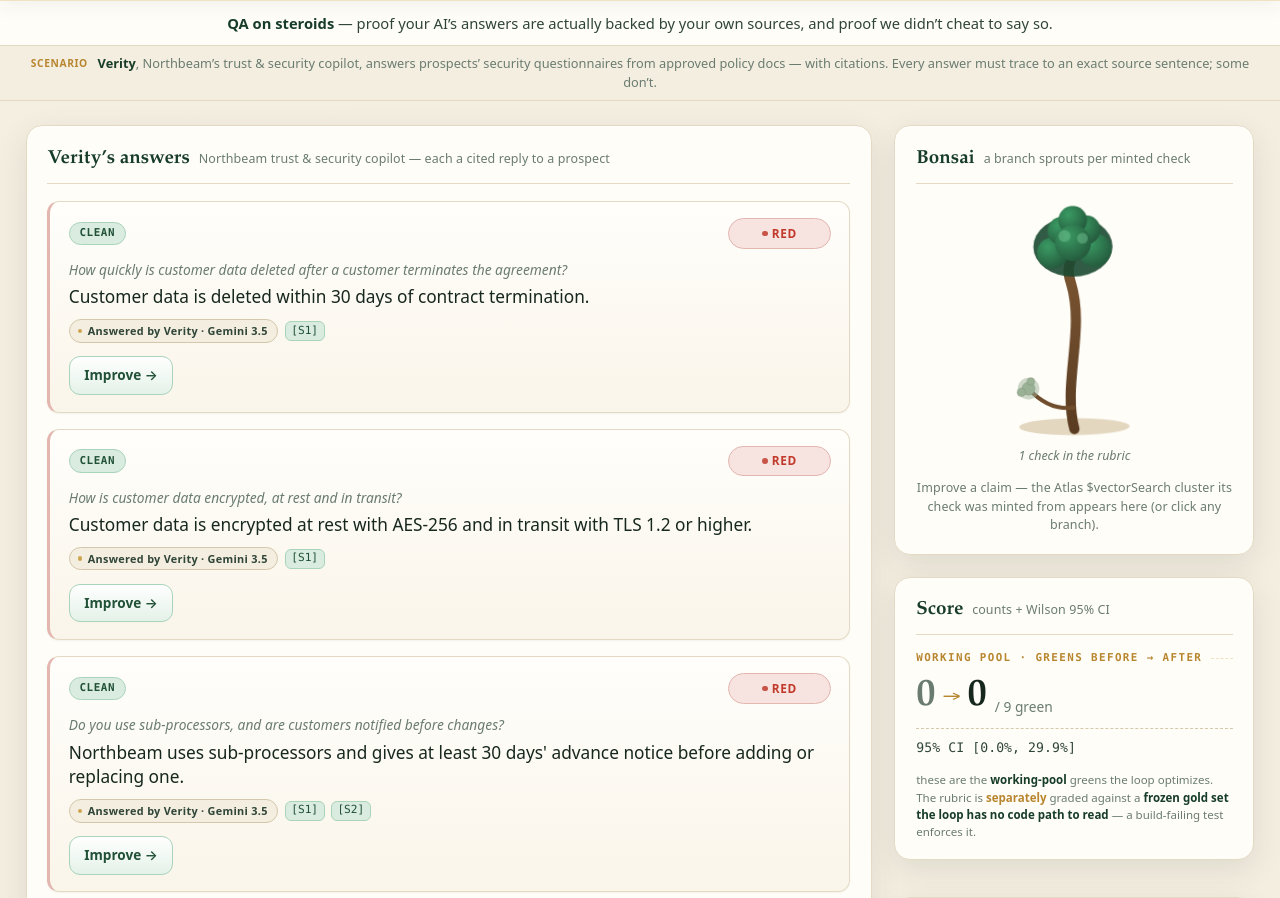
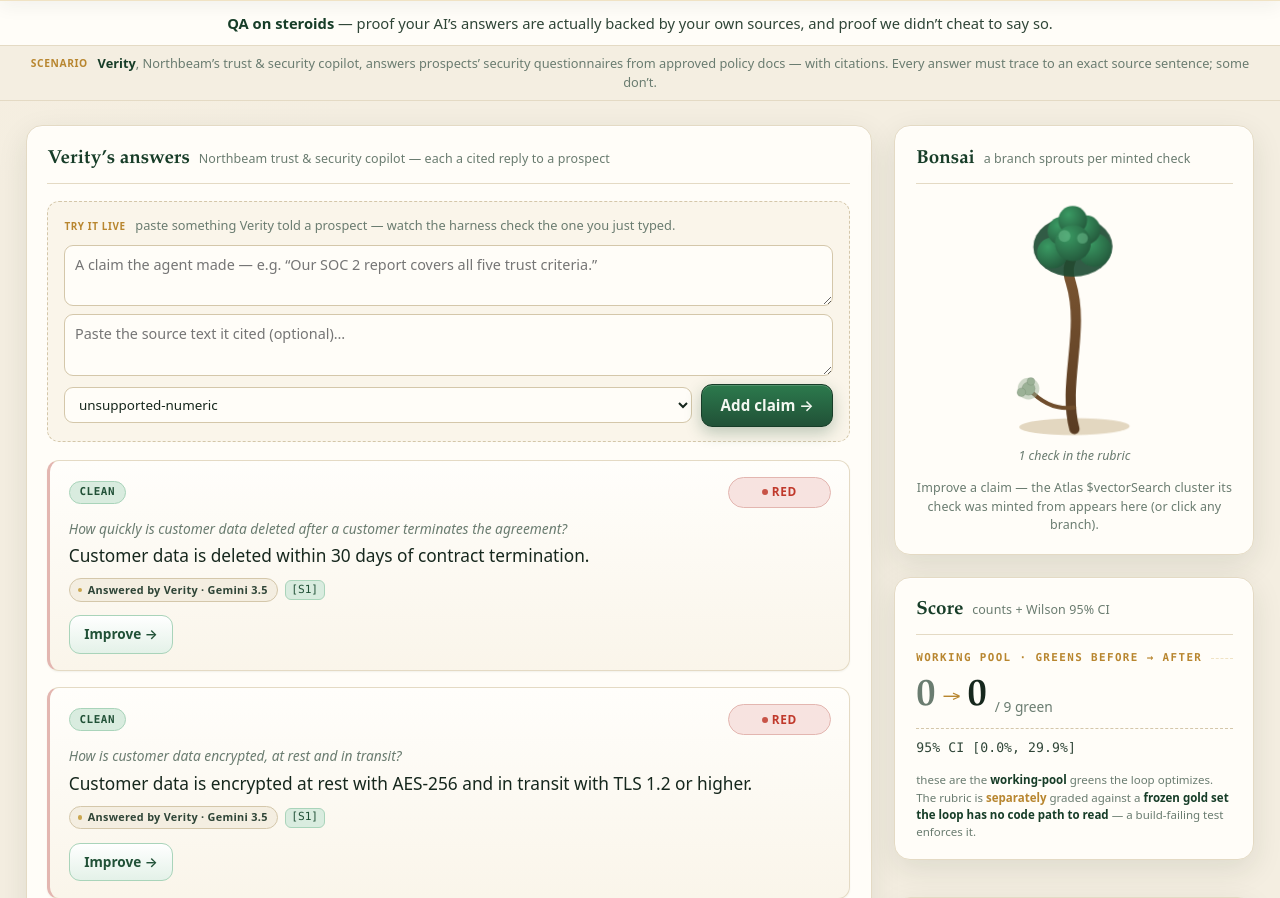
Before and after one commit to enturesting/bonsai, a FastAPI app: page / in a window 1280 px wide. Shown: the part 69-967 px from the top of the page. Run offline with FastAPI, Linux system fonts and the light colour scheme; some libraries are stand-ins or nearby versions.

Commit message:
demo: Live Claim — type a claim on stage, watch the harness check it
A "Try it live" box atop the board: paste a claim Verity gave a prospect + its
source, pick the failure class, Add claim → a fresh fixture-shaped tile runs the
EXACT same flip → rule-rewrite → pill → score → tree → lineage as a preset. Kills
the "canned" read — the audience watches Bonsai catch a claim they just saw typed.
Mock-forced for live ids, so it stays deterministic on a key-present deploy.

- web/live_claims.py: process-wide LIVE registry; pool_with_live() merges typed
  claims (fixture-shaped) into the mock pool so _resolve / score / lineage all work
  unchanged.
- mock_stream + lineage resolve against the merged pool; a clean live seed
  short-circuits to a "nothing to mint" card (a cleared claim must not render a
  confident failure cluster).
- routes: POST /live-claim (tile only — no OOB score clobber); force the mock
  stream AND mock lineage for live ids (never real Voyage/Atlas/loop.grow over typed
  text); dashboard + /run build from pool_with_live(); LIVE.reset() in /reset.
- templates: extract _claim.html / _score_display.html; clean-lineage branch; the
  live form (success-guarded reset); guard the empty .claim-q on live tiles.
- tests: 13 new (registry, merged-pool resolution, clean short-circuit, the
  /live-claim route, the key-present force-mock guard). 82 green, 3 skipped.

Adversarially reviewed by a 4-lens Opus panel; its blocker (the baseline OOB score
swap clobbering running greens on the flip→add path) is fixed here, per the spec's
own pre-blessed mitigation.

Co-Authored-By: Claude Opus 4.8 (1M context) <noreply@anthropic.com>

```diff
--- a/web/mock_stream.py
+++ b/web/mock_stream.py
@@ -38,7 +38,11 @@ def _delay() -> float:
 
 
 def _questions() -> list:
-    return fixtures.load_fixture_questions()
+    # merged pool so live (typed-on-stage) claim ids resolve to themselves and the
+    # running score's n / green counts include them (lazy import avoids a cycle).
+    from web.live_claims import pool_with_live
+
+    return pool_with_live()
 
 
 def _resolve(claim_id: str, questions: list) -> dict:
--- a/web/routes.py
+++ b/web/routes.py
@@ -16,7 +16,9 @@ from sse_starlette.sse import EventSourceResponse
 
 import fixtures
 from eval.scoring import headline
-from web.lineage import resolve_cluster_lineage
+from web.lineage import mock_cluster_lineage, resolve_cluster_lineage
+from web.live_claims import LIVE, pool_with_live
+from web.mock_stream import mock_eval_stream
 from web.sse import sse_events
 from web.state import RUBRIC
 from web.streams import resolve_eval_stream
@@ -72,7 +74,9 @@ def _load_gold_result() -> dict | None:
 
 @router.get("/", response_class=HTMLResponse)
 async def dashboard(request: Request) -> HTMLResponse:
-    questions = fixtures.load_fixture_questions()
+    # merged pool: the board AND the baseline n must come from the SAME pool the
+    # score stream uses (pool_with_live), or they diverge after a refresh.
+    questions = pool_with_live()
     claims = [_claim_from_fixture(q) for q in questions]
     return templates.TemplateResponse(
         "index.html",
@@ -100,7 +104,37 @@ async def reset(request: Request) -> RedirectResponse:
     in the process-wide RUBRIC). Redirects back to a clean dashboard.
     """
     RUBRIC.reset()
+    LIVE.reset()
     return RedirectResponse(url="/", status_code=303)
+
+
+@router.post("/live-claim", response_class=HTMLResponse)
+async def live_claim(request: Request) -> HTMLResponse:
+    """Add a presenter-typed claim as a fixture-shaped tile (mock path only).
+
+    Renders just the new RED tile. The tile then drives the SAME §2 SSE lifecycle
+    as any fixture — the mock is forced for live ids (see /stream/improve and /tree
+    below), so it stays deterministic even on a key-present deployment.
+    """
+    form = await request.form()
+    claim = (form.get("claim") or "").strip()
+    if not claim:  # empty box → no-op (the form's after-request guard keeps typed text)
+        return HTMLResponse("")
+    entry = LIVE.add(
+        claim=claim,
+        source_text=(form.get("source") or "").strip(),
+        category=(form.get("category") or "unsupported-numeric").strip(),
+        question=(form.get("question") or "").strip(),
+    )
+    # Render JUST the tile — NO out-of-band score swap. _baseline_score is all-RED
+    # (before=0/after=0), and an hx-swap-oob would outerHTML-replace #score-display,
+    # clobbering the running greens main.js rendered after a prior flip (the primary
+    # path is flip → "now you try" → add). The next improve's score event carries the
+    # correct n from pool_with_live() and self-corrects the denominator.
+    return templates.TemplateResponse(
+        "_claim.html",
+        {"request": request, "c": _claim_from_fixture(entry)},
+    )
 
 
 @router.post("/run", response_class=HTMLResponse)
@@ -110,7 +144,9 @@ async def run(request: Request) -> HTMLResponse:
     claim_id == fixture id, so the pills the dashboard mints match the
     data.check_id values eval_stream will later emit.
     """
-    questions = fixtures.load_fixture_questions()
+    # build from the MERGED pool so re-running can never wipe live tiles / desync n
+    # (this route is currently UI-dead — the Run button was removed — but stays safe).
+    questions = pool_with_live()
     claims = []
     for q in questions:
         try:
@@ -152,7 +188,10 @@ async def stream_improve(claim_id: str) -> EventSourceResponse:
 
     The pill DOM id the events carry == claim_id, matching the dashboard's pills.
     """
-    stream_fn = resolve_eval_stream()
+    # Live (typed-on-stage) claims are presenter-scripted: force the deterministic
+    # mock even on a key-present box (the real engine would mis-resolve the live id
+    # to questions[0] or run the live AUT over typed text).
+    stream_fn = mock_eval_stream if claim_id in LIVE.ids() else resolve_eval_stream()
     return EventSourceResponse(
         sse_events(claim_id, stream_fn, observer=_growth_observer(claim_id)),
         ping=20,
@@ -177,7 +216,12 @@ async def tree_lineage(request: Request, claim_id: str) -> HTMLResponse:
     seams (store.nearest_failures / loop.grow) or, offline, the scripted mock —
     /web owns no clustering/minting itself.
     """
-    lineage = await resolve_cluster_lineage()(claim_id)
+    # main.js auto-fetches this on every flip; for a live id force the mock lineage
+    # so a key-present box never runs real Voyage+Atlas+loop.grow over typed text
+    # (slow / non-deterministic / can hang). One guard covers the auto-fetch AND a
+    # clicked grown leaf (same route).
+    lineage_fn = mock_cluster_lineage if claim_id in LIVE.ids() else resolve_cluster_lineage()
+    lineage = await lineage_fn(claim_id)
     return templates.TemplateResponse(
         "_lineage.html", {"request": request, "lineage": lineage}
     )
--- a/web/static/style.css
+++ b/web/static/style.css
@@ -178,6 +178,56 @@ body {
 .gold-eyebrow::after { border-top-color: rgba(44, 122, 77, 0.3); }
 /* the cluster→mint lineage fades in when it auto-reveals after a flip */
 .lineage { animation: fadein 0.45s ease both; }
+
+/* ---- live-claim form (type a claim on stage) ----------------------------- */
+.live-claim {
+  display: flex;
+  flex-direction: column;
+  gap: 0.5rem;
+  margin: 0 0 1.1rem;
+  padding: 0.9rem 1rem;
+  background: var(--paper-3);
+  border: 1px dashed var(--line-strong);
+  border-radius: 12px;
+}
+.live-claim-hint { margin: 0 0 0.1rem; font-size: 0.8rem; color: var(--muted); }
+.live-claim-tag {
+  display: inline-block;
+  font-size: 0.62rem;
+  font-weight: 700;
+  text-transform: uppercase;
+  letter-spacing: 0.06em;
+  color: var(--gold);
+  margin-right: 0.4rem;
+}
+.live-claim textarea {
+  font: inherit;
+  font-size: 0.9rem;
+  width: 100%;
+  resize: vertical;
+  padding: 0.5rem 0.6rem;
+  color: var(--ink);
+  background: var(--paper-2);
+  border: 1px solid var(--line-strong);
+  border-radius: 9px;
+}
+.live-claim textarea:focus-visible { outline: 2px solid var(--forest-bright); outline-offset: 1px; }
+.live-claim-row { display: flex; gap: 0.6rem; align-items: center; }
+.live-claim select {
+  font: inherit;
+  font-size: 0.84rem;
+  flex: 1;
+  padding: 0.45rem 0.6rem;
+  color: var(--ink);
+  background: var(--paper-2);
+  border: 1px solid var(--line-strong);
+  border-radius: 9px;
+}
+
+/* clean-claim lineage — the "cleared a false positive, nothing to mint" card */
+.lineage--clean { border-left: 3px solid var(--green-line); }
+.lineage-clean { margin: 0.5rem 0 0.4rem; font-size: 0.84rem; color: var(--ink-soft); }
+.lineage--clean .lineage-title { color: var(--green); }
 
 /* ---- layout -------------------------------------------------------------- */
 .grid {
--- /dev/null
+++ b/web/templates/_claim.html
@@ -0,0 +1,18 @@
+<article class="claim" id="claim-{{ c.id }}">
+  <div class="claim-head">
+    <span class="claim-cat claim-cat--{{ c.category }}">{{ c.category }}</span>
+    <div id="improve-{{ c.id }}" class="improve-slot">
+      {% with check_id=c.id, color="red", label="RED" %}{% include "_pill.html" %}{% endwith %}
+    </div>
+  </div>
+  {% if c.question %}<p class="claim-q">{{ c.question }}</p>{% endif %}
+  <p class="claim-text">{{ c.claim }}</p>
+  <p class="claim-by">
+    <span class="badge badge--gemini">Answered by Verity &middot; Gemini 3.5</span>
+    {% for s in c.citations %}<span class="cite">[{{ s }}]</span>{% endfor %}
+  </p>
+  <button class="btn btn--improve"
+          hx-get="/fragment/improve-container/{{ c.id }}"
+          hx-target="#improve-{{ c.id }}"
+          hx-swap="innerHTML">Improve &rarr;</button>
+</article>
--- a/web/templates/_claims.html
+++ b/web/templates/_claims.html
@@ -1,20 +1 @@
-{% for c in claims %}
-<article class="claim" id="claim-{{ c.id }}">
-  <div class="claim-head">
-    <span class="claim-cat claim-cat--{{ c.category }}">{{ c.category }}</span>
-    <div id="improve-{{ c.id }}" class="improve-slot">
-      {% with check_id=c.id, color="red", label="RED" %}{% include "_pill.html" %}{% endwith %}
-    </div>
-  </div>
-  <p class="claim-q">{{ c.question }}</p>
-  <p class="claim-text">{{ c.claim }}</p>
-  <p class="claim-by">
-    <span class="badge badge--gemini">Answered by Verity &middot; Gemini 3.5</span>
-    {% for s in c.citations %}<span class="cite">[{{ s }}]</span>{% endfor %}
-  </p>
-  <button class="btn btn--improve"
-          hx-get="/fragment/improve-container/{{ c.id }}"
-          hx-target="#improve-{{ c.id }}"
-          hx-swap="innerHTML">Improve →</button>
-</article>
-{% endfor %}
+{% for c in claims %}{% include "_claim.html" %}{% endfor %}
--- a/web/templates/_score.html
+++ b/web/templates/_score.html
@@ -1,15 +1,6 @@
 <section class="panel score-panel">
   <h2>Score <span class="hint">counts + Wilson 95% CI</span></h2>
   <div class="receipt-eyebrow">working pool · greens before &rarr; after</div>
-  <div id="score-display" class="score-display"
-       data-before="{{ score.before }}" data-after="{{ score.after }}" data-n="{{ score.n }}">
-    <div class="score-counts">
-      <span class="score-before">{{ score.before }}</span>
-      <span class="score-arrow">→</span>
-      <span class="score-after">{{ score.after }}</span>
-      <span class="score-of">/ {{ score.n }} green</span>
-    </div>
-    <div class="score-ci">95% CI [{{ "%.1f"|format(score.ci[0] * 100) }}%, {{ "%.1f"|format(score.ci[1] * 100) }}%]</div>
-  </div>
+  {% include "_score_display.html" %}
   <p class="receipt-moat">these are the <strong>working-pool</strong> greens the loop optimizes. The rubric is <em>separately</em> graded against a <strong>frozen gold set the loop has no code path to read</strong> — a build-failing test enforces it.</p>
 </section>
--- /dev/null
+++ b/web/templates/_score_display.html
@@ -0,0 +1,10 @@
+<div id="score-display" class="score-display"
+     data-before="{{ score.before }}" data-after="{{ score.after }}" data-n="{{ score.n }}">
+  <div class="score-counts">
+    <span class="score-before">{{ score.before }}</span>
+    <span class="score-arrow">&rarr;</span>
+    <span class="score-after">{{ score.after }}</span>
+    <span class="score-of">/ {{ score.n }} green</span>
+  </div>
+  <div class="score-ci">95% CI [{{ "%.1f"|format(score.ci[0] * 100) }}%, {{ "%.1f"|format(score.ci[1] * 100) }}%]</div>
+</div>
--- a/web/templates/index.html
+++ b/web/templates/index.html
@@ -32,6 +32,27 @@
   <main class="grid">
     <section class="panel claims-panel">
       <h2>Verity&rsquo;s answers <span class="hint">Northbeam trust &amp; security copilot &mdash; each a cited reply to a prospect</span></h2>
+
+      <form class="live-claim" hx-post="/live-claim" hx-target="#claims" hx-swap="afterbegin"
+            hx-on::after-request="if (event.detail.successful) this.reset()">
+        <p class="live-claim-hint"><span class="live-claim-tag">Try it live</span> paste something Verity told a prospect &mdash; watch the harness check the one you just typed.</p>
+        <textarea name="claim" rows="2" required
+                  placeholder="A claim the agent made — e.g. &ldquo;Our SOC 2 report covers all five trust criteria.&rdquo;"></textarea>
+        <textarea name="source" rows="2"
+                  placeholder="Paste the source text it cited (optional)…"></textarea>
+        <div class="live-claim-row">
+          <select name="category" aria-label="failure class">
+            <option value="unsupported-numeric">unsupported-numeric</option>
+            <option value="fabricated-quote">fabricated-quote</option>
+            <option value="stale-wrong-citation">stale-wrong-citation</option>
+            <option value="single-source-overcite">single-source-overcite</option>
+            <option value="vague-not-checkable">vague-not-checkable</option>
+            <option value="clean">clean (well-supported)</option>
+          </select>
+          <button type="submit" class="btn btn--run">Add claim &rarr;</button>
+        </div>
+      </form>
+
       <div id="claims">
         {% include "_claims.html" %}
       </div>
```
Also changed, not shown: web/lineage.py (+25 -2 lines), web/live_claims.py (added, +56 -0 lines), web/templates/_lineage.html (+11 -0 lines), web/tests/conftest.py (+5 -1 lines), web/tests/test_live_claim.py (added, +157 -0 lines).
